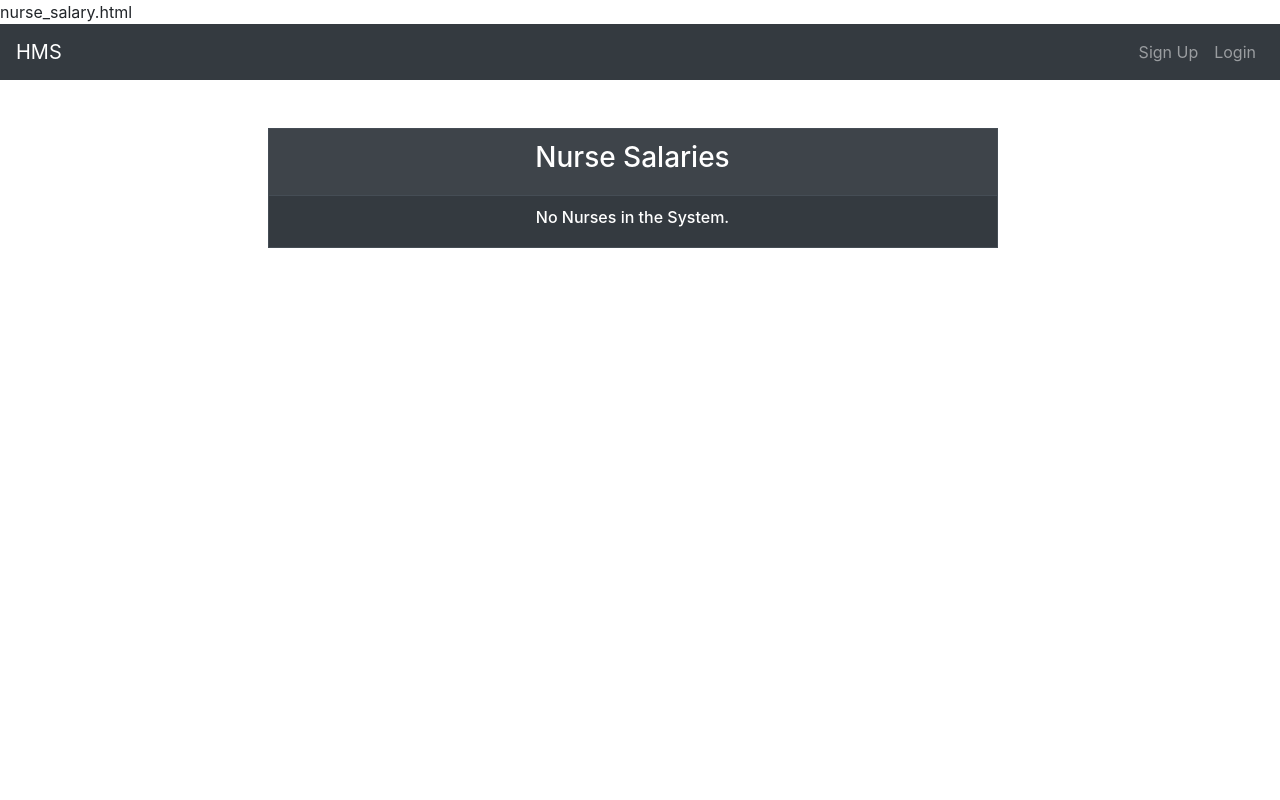
After one commit to Kallbrig/Healthcare-Management-System, a Django app: page /portals/nurse_salary/ in a window 1280 px wide. The commit adds this page. Run offline with Django 3.2, Linux system fonts and the light colour scheme; lists and menus that the app fills with data are empty; some libraries are stand-ins or nearby versions.

Commit message:
Added doctor and nurse salaries lists accessible via CEO portal, needs to be made editable

```diff
--- a/src/accounts/admin.py
+++ b/src/accounts/admin.py
@@ -1,5 +1,7 @@
 from django.contrib import admin
-from .models import Patient
+from .models import Patient, Doctor, Nurse
 
 # Register your models here.
 admin.site.register(Patient)
+admin.site.register(Doctor)
+admin.site.register(Nurse)
--- a/src/portals/templates/CEO_portal.html
+++ b/src/portals/templates/CEO_portal.html
@@ -26,8 +26,8 @@
             <div class="col border border-dark shadow-lg">
                 <h2 style="text-align: center; padding: 10px">Salaries</h2>
                 <ul>
-                    <li><a href="#">Nurses</a></li>
-                    <li><a href="#">Doctors</a></li>
+                    <li><a href="{% url 'nurse-salary' %}">Nurses</a></li>
+                    <li><a href="{% url 'doctor-salary' %}">Doctors</a></li>
                 </ul>
             </div>
         </div>
--- /dev/null
+++ b/src/portals/templates/nurse_salary.html
@@ -0,0 +1,38 @@
+nurse_salary.html
+{% extends "base.html" %}
+
+{% block content %}
+
+                <div class=" justify-content-center">
+                    <table style="margin-left: 25%" class="table table-dark table-striped table-bordered table-hover text-center">
+                        <tr>
+                            <th colspan="3">
+                                <h3>Nurse Salaries</h3>
+                            </th>
+                        </tr>
+                        {% if nurse %}
+                            <tr>
+                                <th scope="col">First Name</th>
+                                <th scope="col">Last Name</th>
+                                <th scope="col">Salary</th>
+                            </tr>
+                            {% for nurse in nurses %}
+                                <tr>
+                                    <td>{{ nurse.fname }}</td>
+                                    <td>{{ nurse.lname }}</td>
+                                    <td>{{ nurse.salary }}</td>
+                                </tr>
+                            {% endfor %}
+                        {% else %}
+                            <tr>
+                                <th colspan="3">
+                                    <h6>No Nurses in the System.</h6>
+                                </th>
+                            </tr>
+                        {% endif %}
+
+                    </table>
+                </div>
+
+
+{% endblock %}
--- a/src/portals/urls.py
+++ b/src/portals/urls.py
@@ -12,5 +12,7 @@ urlpatterns = [
     path('staff_portal/', portals_views.staff_portal, name='staff-portal'),
     path('nurse_portal/', portals_views.nurse_portal, name='nurse-portal'),
     path('profile/', portals_views.profile, name='profile'),
+    path('doctor_salary/', portals_views.doctor_salary, name='doctor-salary'),
+    path('nurse_salary/', portals_views.nurse_salary, name='nurse-salary')
 
 ]
--- a/src/portals/views.py
+++ b/src/portals/views.py
@@ -2,6 +2,7 @@ from django.shortcuts import render, redirect
 from django.contrib import messages
 from django.views.generic import ListView, DetailView, UpdateView
 from django.contrib.auth.models import User
+from accounts.models import Doctor, Nurse
 
 
 # Create your views here.
@@ -22,3 +23,14 @@ def nurse_portal(request):
 
 def profile(request):
 	return render(request, 'profile.html', {'title': 'Profile'})
+
+def doctor_salary(request):
+	doctors = Doctor.objects.all()
+	context = {'doctors': doctors}
+	return render(request, 'doctor_salary.html', context)
+
+
+def nurse_salary(request):
+	nurses = Nurse.objects.all()
+	context = {'nurses': nurses}
+	return render(request, 'nurse_salary.html', context)
```
Also changed, not shown: src/accounts/models.py (+14 -0 lines), src/portals/templates/doctor_salary.html (added, +36 -0 lines), src/accounts/migrations/0002_doctor_nurse.py (added), src/db.sqlite3, src/reports/migrations/0005_auto_20200426_2345.py (added).
